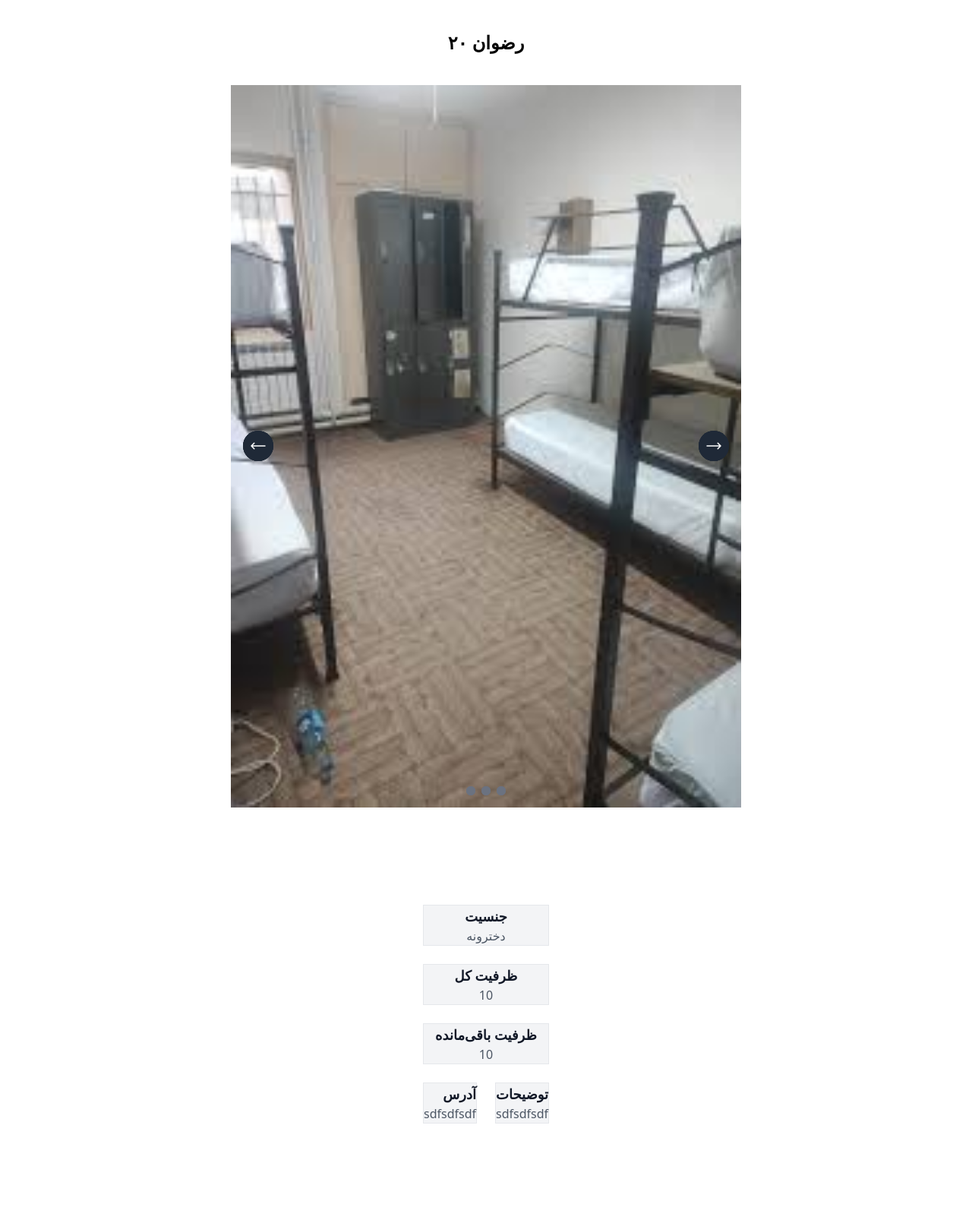
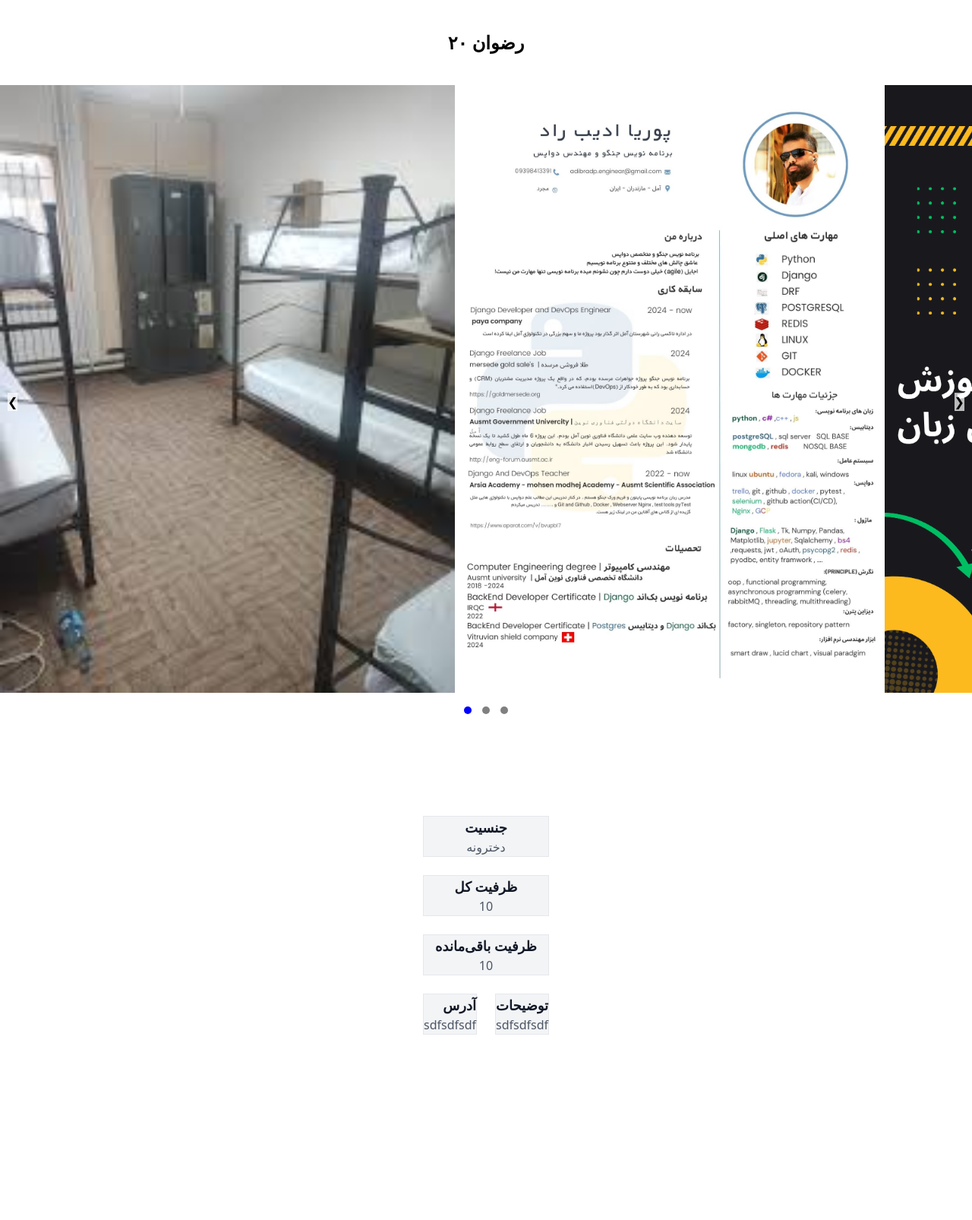
Before and after one commit to pooriyaadibrad/but_app, a Django app: page /detail/2/ in a window 1280 px wide. Shown: the part 60-1666 px from the top of the page at 76% size. Run offline with Django 5.2, Linux system fonts and the light colour scheme; data comes from the database, SQL or seed files in the repository; both versions use the stored data as it was after the commit; parts of the project's set-up code (start-up, migrations or seed data) failed here and were passed over.

Commit message:
this ready

```diff
--- a/butapp/templates/detail.html
+++ b/butapp/templates/detail.html
@@ -7,6 +7,61 @@
     <meta name="viewport" content="width=device-width, initial-scale=1.0">
     <link rel="stylesheet" href="{% static 'src/output.css' %}">
     <title>khabgah</title>
+    <style>
+        .slider-container {
+    position: relative;
+    overflow: hidden;
+}
+
+#slides {
+    display: flex;
+    transition: transform 0.5s ease;
+}
+
+.slide {
+    width: 600px; /* عرض مشخص */
+    height: 800px; /* ارتفاع مشخص */
+    object-fit: cover; /* برای برش مناسب عکس */
+    transition: opacity 0.5s ease;
+}
+
+.slider-btn {
+    position: absolute;
+    top: 50%;
+    transform: translateY(-50%);
+    background-color: rgba(255, 255, 255, 0.7);
+    border: none;
+    cursor: pointer;
+    z-index: 10;
+}
+
+#prev {
+    left: 10px;
+}
+
+#next {
+    right: 10px;
+}
+
+.indicators {
+    text-align: center;
+    margin-top: 10px;
+}
+
+.dot {
+    display: inline-block;
+    width: 10px;
+    height: 10px;
+    margin: 0 5px;
+    background-color: gray;
+    border-radius: 50%;
+    cursor: pointer;
+}
+
+.dot.active {
+    background-color: blue; /* Change color for active dot */
+}
+    </style>
 </head>
 
 <body>
@@ -35,45 +90,49 @@
         <!--end of header-->
         <!--start slider-->
         <h1 class="font-bold text-2xl my-10">{{ but.name }}</h1>
-
-
-        <div class="relative w-full max-w-2xl overflow-hidden bg-blue">
-            <!-- Slides -->
-            <div id="slider" class="flex transition-transform duration-500">
-                                                  {% for photo in but.photos.all %}
-    <img src="{{ photo.image.url }}"
-         alt="Slide 1"
-         class="w-full flex-shrink-0 rounded-3xl object-cover">
-            <!-- Controls -->
-            <button id="prev"
-                class="absolute top-1/2 left-4 transform -translate-y-1/2 bg-gray-800 text-white rounded-full p-2 hover:bg-gray-700">
-                <svg xmlns="http://www.w3.org/2000/svg" fill="none" viewBox="0 0 24 24" stroke-width="1.5"
-                    stroke="currentColor" class="size-6">
-                    <path stroke-linecap="round" stroke-linejoin="round" d="M6.75 15.75 3 12m0 0 3.75-3.75M3 12h18" />
-                </svg>
-
-            </button>
-            <button id="next"
-                class="absolute top-1/2 right-4 transform -translate-y-1/2 bg-gray-800 text-white rounded-full p-2 hover:bg-gray-700">
-                <svg xmlns="http://www.w3.org/2000/svg" fill="none" viewBox="0 0 24 24" stroke-width="1.5"
-                    stroke="currentColor" class="size-6">
-                    <path stroke-linecap="round" stroke-linejoin="round" d="M17.25 8.25 21 12m0 0-3.75 3.75M21 12H3" />
-                </svg>
-
-            </button>
-
-            <!-- Indicators -->
-            <div class="absolute bottom-4 left-1/2 transform -translate-x-1/2 flex space-x-2">
-                <button class="w-3 h-3 bg-gray-500 rounded-full focus:outline-none" data-index="0"></button>
-                <button class="w-3 h-3 bg-gray-500 rounded-full focus:outline-none" data-index="1"></button>
-                <button class="w-3 h-3 bg-gray-500 rounded-full focus:outline-none" data-index="2"></button>
-            </div>
-                {% endfor %}
-            <!--end of slider-->
-
-        </div>
+<div class="slider-container" >
+    <div id="slides" class="slider">
+        {% for item in images %}
+            <img src="{{ item.image.url }}" alt="Slide {{ forloop.counter }}" class="slide">
+        {% endfor %}
     </div>
 
+    {% if images|length > 1 %}
+        <button id="prev" class="slider-btn" onclick="moveSlide(-1)">&#10094;</button>
+        <button id="next" class="slider-btn" onclick="moveSlide(1)">&#10095;</button>
+        <div class="indicators">
+            {% for item in images %}
+                <button data-index="{{ forloop.counter0 }}" class="dot {% if forloop.first %}active{% endif %}" onclick="currentSlide({{ forloop.counter0 }})"></button>
+            {% endfor %}
+        </div>
+    {% endif %}
+</div>
+
+<script>
+    let slideIndex = 0;
+    const slidesContainer = document.getElementById("slides");
+    const slides = document.querySelectorAll(".slide");
+    const dots = document.querySelectorAll(".dot");
+
+    function updateSlider() {
+        slidesContainer.style.transform = `translateX(-${slideIndex * 100}%)`;
+        dots.forEach((dot, index) => {
+            dot.classList.toggle("active", index === slideIndex);
+        });
+    }
+
+    function moveSlide(n) {
+        slideIndex = (slideIndex + n + slides.length) % slides.length;
+        updateSlider();
+    }
+
+    function currentSlide(n) {
+        slideIndex = n;
+        updateSlider();
+    }
+
+    updateSlider();
+</script>
 <div class="bg-white py-24 sm:py-32 px-6">
     <div class="mx-auto max-w-7xl grid gap-6 lg:gap-12">
 
--- a/butapp/views.py
+++ b/butapp/views.py
@@ -1,7 +1,6 @@
-
 from django.shortcuts import render, redirect, HttpResponse
 from django.db.models import Q
-from butapp.models import But, StudentDormitory, HomePageImage, CapacityBut
+from butapp.models import But, StudentDormitory, HomePageImage, CapacityBut, Image
 from django.contrib import messages
 
 
@@ -10,7 +9,8 @@ def index(request):
 
     home = HomePageImage.objects.all().order_by('-id')[0:3]
     if len(list(home)) != 3:
-        return HttpResponse('<h1>برای لود شدن صفحه اصلی حداقل ۳ عکس برای خوابگاه های صفحه اصلی اضافه کنید از پنل ادمین</h1>')
+        return HttpResponse(
+            '<h1>برای لود شدن صفحه اصلی حداقل ۳ عکس برای خوابگاه های صفحه اصلی اضافه کنید از پنل ادمین</h1>')
     return render(request, 'homepage.html', {'buts': buts, 'home': home})
 
 
@@ -50,5 +50,7 @@ def follow(request):
 
 def detail(request, but_id):
     but = But.objects.get(id=but_id)
+    images = Image.objects.filter(but=but)
+    print(images)
     remaining_capacity = CapacityBut.objects.get(id=but.id)
-    return render(request, 'detail.html', {'but': but, 'remaining_capacity': remaining_capacity})
+    return render(request, 'detail.html', {'but': but, 'remaining_capacity': remaining_capacity, 'images': images})
```
Also changed, not shown: db.sqlite3, media/images/اولین_دوره_آموزش_برنامه_نویسی_زبان_پایتون.png (added), media/images/پوریا_ادیب_راد3.jpg (added).
